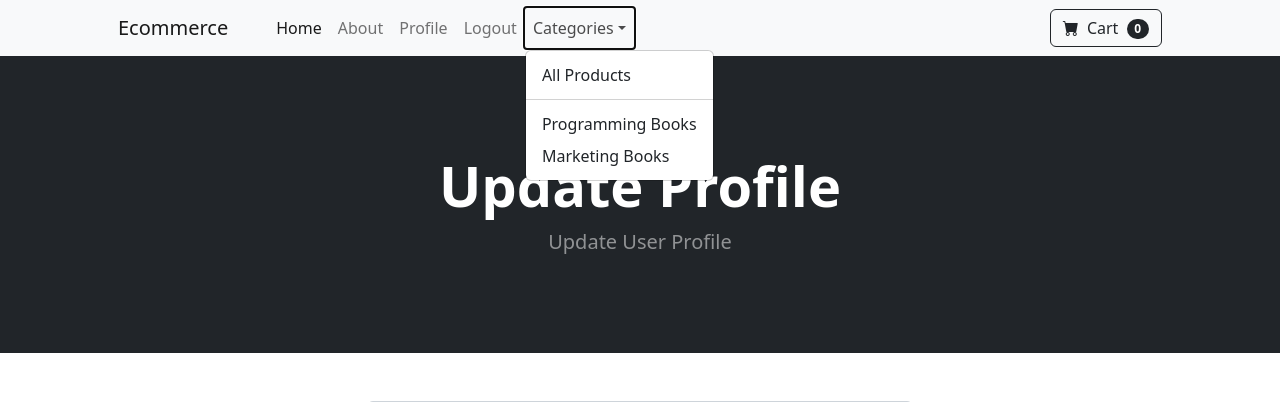
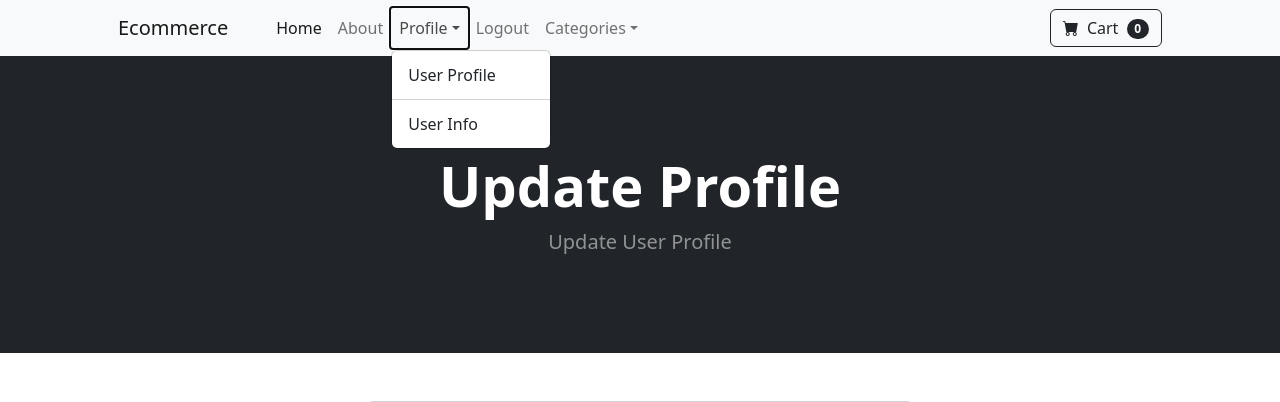
Before and after one commit to Olim8/Ecommerce, a Django app: page /update_user/ in a window 1280 px wide, after a click on "Profile". Shown: the top 402 px of the page. Run offline with Django 5.2, Linux system fonts and the light colour scheme; a user stored in the database is signed in; data comes from the database, SQL or seed files in the repository; some libraries are stand-ins or nearby versions.

Commit message:
Added User Profile page

```diff
--- a/store/forms.py
+++ b/store/forms.py
@@ -1,6 +1,23 @@
 from django.contrib.auth.models import User
 from django.contrib.auth.forms import UserCreationForm, UserChangeForm, SetPasswordForm
 from django import forms
+from .models import Profile
+
+
+
+class UserInfoForm(forms.ModelForm):
+	phone = forms.CharField(label='', widget=forms.TextInput(attrs={'class':'form-control', 'placeholder':'Phone'}), required=False)
+	address1 = forms.CharField(label='', widget=forms.TextInput(attrs={'class':'form-control', 'placeholder':'Address 1'}), required=False)
+	address2 = forms.CharField(label='', widget=forms.TextInput(attrs={'class':'form-control', 'placeholder':'Address 2'}), required=False)
+	city = forms.CharField(label='', widget=forms.TextInput(attrs={'class':'form-control', 'placeholder':'City'}), required=False)
+	state = forms.CharField(label='', widget=forms.TextInput(attrs={'class':'form-control', 'placeholder':'State'}), required=False)
+	zipcode = forms.CharField(label='', widget=forms.TextInput(attrs={'class':'form-control', 'placeholder':'Zipcode'}), required=False)
+	country = forms.CharField(label='', widget=forms.TextInput(attrs={'class':'form-control', 'placeholder':'Country'}), required=False)
+
+	class Meta:
+		model = Profile
+		fields = ('phone', 'address1', 'address2', 'city', 'state', 'zipcode', 'country')
+
 
 
 
@@ -28,9 +45,9 @@
 	# Hide password stuff
 	password = None
 	# Get other fields
-	email = forms.EmailField(label="", widget=forms.TextInput(attrs={'class':'form-control', 'placeholder':'Email Address'}))
-	first_name = forms.CharField(label="", max_length=100, widget=forms.TextInput(attrs={'class':'form-control', 'placeholder':'First Name'}))
-	last_name = forms.CharField(label="", max_length=100, widget=forms.TextInput(attrs={'class':'form-control', 'placeholder':'Last Name'}))
+	email = forms.EmailField(label="", widget=forms.TextInput(attrs={'class':'form-control', 'placeholder':'Email Address'}), required=False)
+	first_name = forms.CharField(label="", max_length=100, widget=forms.TextInput(attrs={'class':'form-control', 'placeholder':'First Name'}), required=False)
+	last_name = forms.CharField(label="", max_length=100, widget=forms.TextInput(attrs={'class':'form-control', 'placeholder':'Last Name'}), required=False)
 
 	class Meta:
 		model = User
--- a/store/templates/navbar.html
+++ b/store/templates/navbar.html
@@ -8,7 +8,14 @@
                 <li class="nav-item"><a class="nav-link active" aria-current="page" href="{% url 'home' %}">Home</a></li>
                 <li class="nav-item"><a class="nav-link" href="{% url 'about' %}">About</a></li>
                 {% if user.is_authenticated %}
-                <li class="nav-item"><a class="nav-link" href="{% url 'update_user' %}">Profile</a></li>
+                <li class="nav-item dropdown">
+                    <a class="nav-link dropdown-toggle" id="navbarDropdown" href="#" role="button" data-bs-toggle="dropdown" aria-expanded="false">Profile</a>
+                    <ul class="dropdown-menu" aria-labelledby="navbarDropdown">
+                        <li><a class="dropdown-item" href="{% url 'update_user' %}">User Profile</a></li>
+                        <li><hr class="dropdown-divider" /></li>
+                        <li><a class="dropdown-item" href="{% url 'update_info' %}">User Info</a></li>
+                    </ul>
+                </li>
                 <li class="nav-item"><a class="nav-link" href="{% url 'logout' %}">Logout</a></li>
                 {% else %}
                 <li class="nav-item"><a class="nav-link" href="{% url 'login' %}">Login</a></li>
--- a/store/urls.py
+++ b/store/urls.py
@@ -9,6 +9,7 @@
     path('register/', views.register_user, name='register'),
     path('update_password/', views.update_password, name='update_password'),
     path('update_user/', views.update_user, name='update_user'),
+    path('update_info/', views.update_info, name='update_info'),
     path('product/<int:pk>', views.product, name='product'),
     path('category/<str:foo>', views.category, name='category'),
     path('category_summary/', views.category_summary, name='category_summary'),
--- a/store/views.py
+++ b/store/views.py
@@ -1,11 +1,29 @@
 from django.shortcuts import render, redirect
-from .models import Product, Category
+from .models import Product, Category, Profile
 from django.contrib.auth import authenticate, login, logout
 from django.contrib import messages
 from django.contrib.auth.models import User
 from django.contrib.auth.forms import UserCreationForm
-from .forms import SignUpForm, UpdateUserForm, ChangePasswordForm
+from .forms import SignUpForm, UpdateUserForm, ChangePasswordForm, UserInfoForm
 from django import forms
+
+
+
+def update_info(request):
+    if request.user.is_authenticated:
+        current_user = Profile.objects.get(user__id=request.user.id)
+        form = UserInfoForm(request.POST or None, instance=current_user)
+
+        if form.is_valid():
+            form.save()
+
+            messages.success(request, 'Your Info has been updated...')
+            return redirect('home')
+        return render(request, 'update_info.html', {'form':form})
+    else:
+        messages.success(request, 'You must be logged in to access that page')
+        return redirect('home')
+
 
 
 
@@ -103,8 +121,8 @@
             password = form.cleaned_data['password1']
             user = authenticate(username=username, password=password)
             login(request, user)
-            messages.success(request, ("You have registered successfully!"))
-            return redirect('home')
+            messages.success(request, ("Username Created - Please Fill Out Your User Info Below"))
+            return redirect('update_info')
         else:
             messages.error(request, ("Whoops! There was a problem registering. Please, try again"))
             return redirect('register')
```
Also changed, not shown: store/templates/update_info.html (added, +35 -0 lines).
